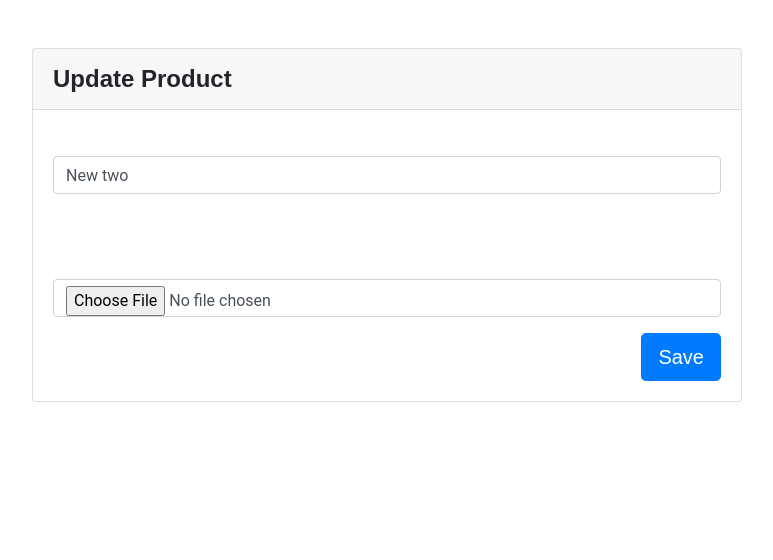
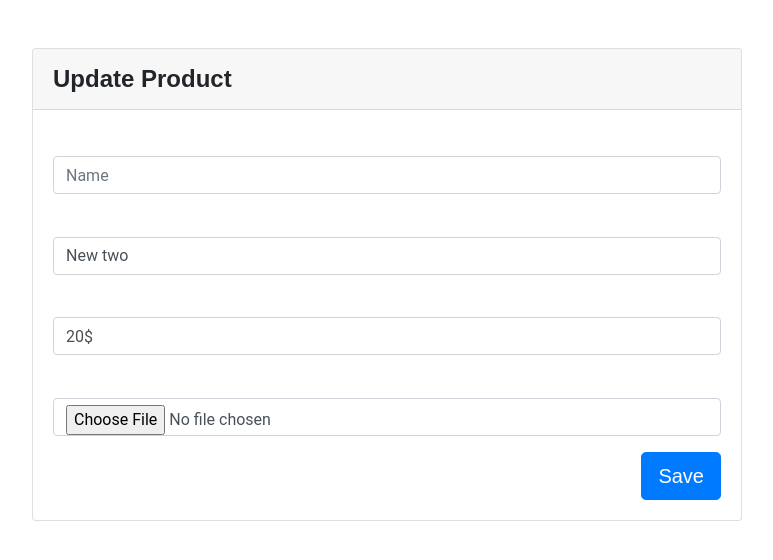
Before and after one commit to MateenSeddiqi/Online-cosmetic-shop, a Django app: page /updateProduct/7/ in a window 1280 px wide. Shown: the part 56-616 px from the top of the page, without its empty margins (253-1026 px from the left). Run offline with Django 5.2, Linux system fonts and the light colour scheme; data comes from the database, SQL or seed files in the repository; both versions use the stored data as it was after the commit.

Commit message:
correct the update page

```diff
--- a/products/templates/updateProduct.html
+++ b/products/templates/updateProduct.html
@@ -13,12 +13,16 @@
                         <form method="post" enctype="multipart/form-data">
                             {% csrf_token %}
                             <div class="form-group">
+                                <label for="{{ form.company.id_for_label }}">{{ form.name.label }}</label>
+                                {{ form.name }}
+                            </div>
+                            <div class="form-group">
                                 <label for="{{ form.company.id_for_label }}">{{ form.company.label }}</label>
                                 {{ form.company }}
                             </div>
                             <div class="form-group">
-                                <label for="{{ form.cost.id_for_label }}">{{ form.cost.label }}</label>
-                                {{ form.cost }}
+                                <label for="{{ form.cost.id_for_label }}">{{ form.price.label }}</label>
+                                {{ form.price }}
                             </div>
                             <div class="form-group">
                                 <label for="{{ form.image.id_for_label }}">{{ form.image.label }}</label>
```
Also changed, not shown: db.sqlite3.
